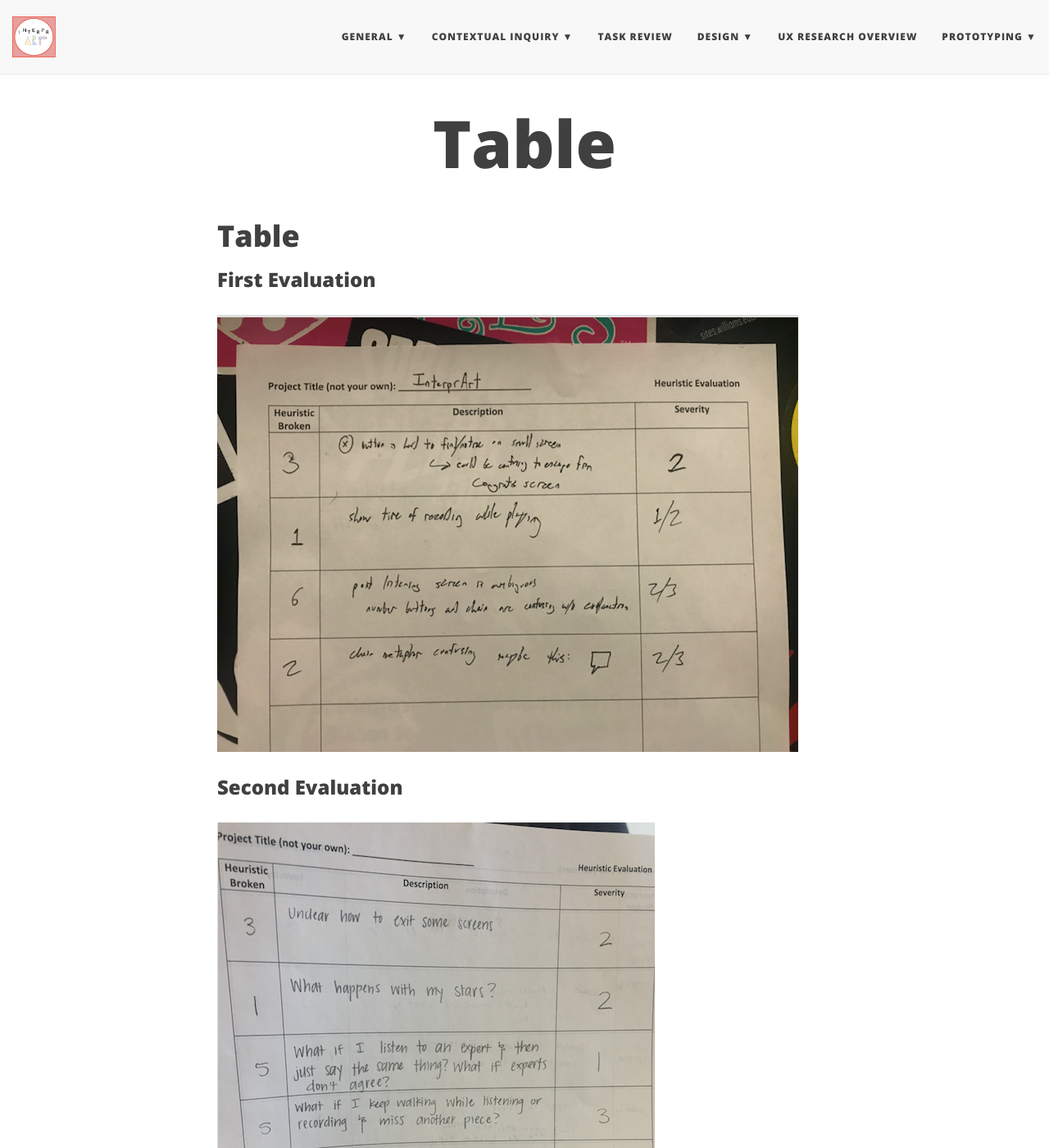
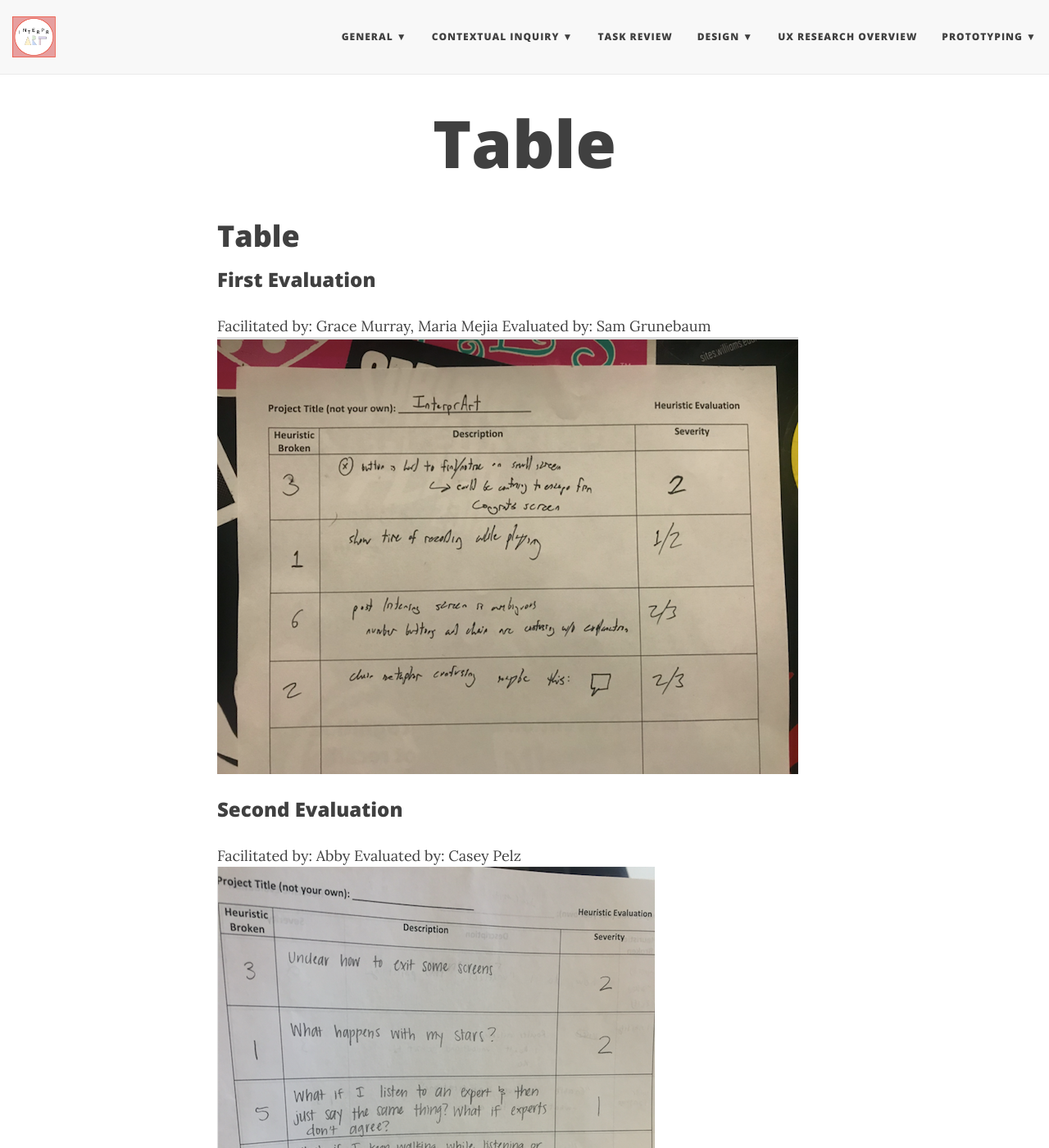
Before and after one commit to mc-mejia/HCIGroupProject, a Jekyll site: the page built from heuristics.md, in a window 1280 px wide and 1400 px high. Shown: the whole window at 82% size. Built offline with Jekyll 4.4.1, drawn with Linux system fonts in a browser that asks for light colours; nearby versions of some CDN libraries; our own code applies the rules of GitHub Pages for plain Markdown files.

Commit message:
Update heuristics.md

```diff
--- a/heuristics.md
+++ b/heuristics.md
@@ -1,7 +1,11 @@
 # Table
 
 ### First Evaluation
+Facilitated by: Grace Murray, Maria Mejia
+Evaluated by: Sam Grunebaum
 ![Heuristic Evluation 1](/img/hEval1.png)
 
 ### Second Evaluation
+Facilitated by: Abby
+Evaluated by: Casey Pelz
 ![Heuristic Evluation 2](/img/hEval2.png)
```
